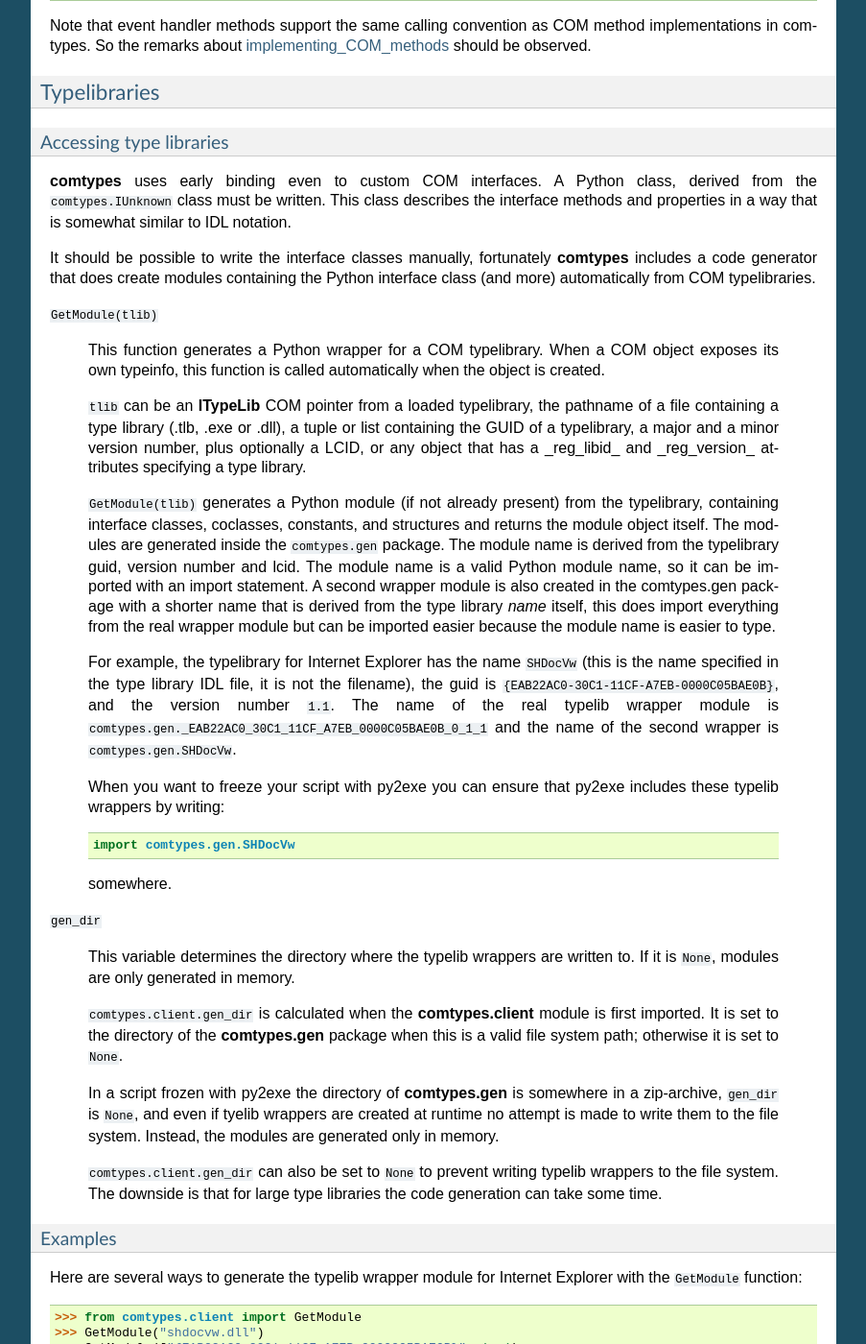
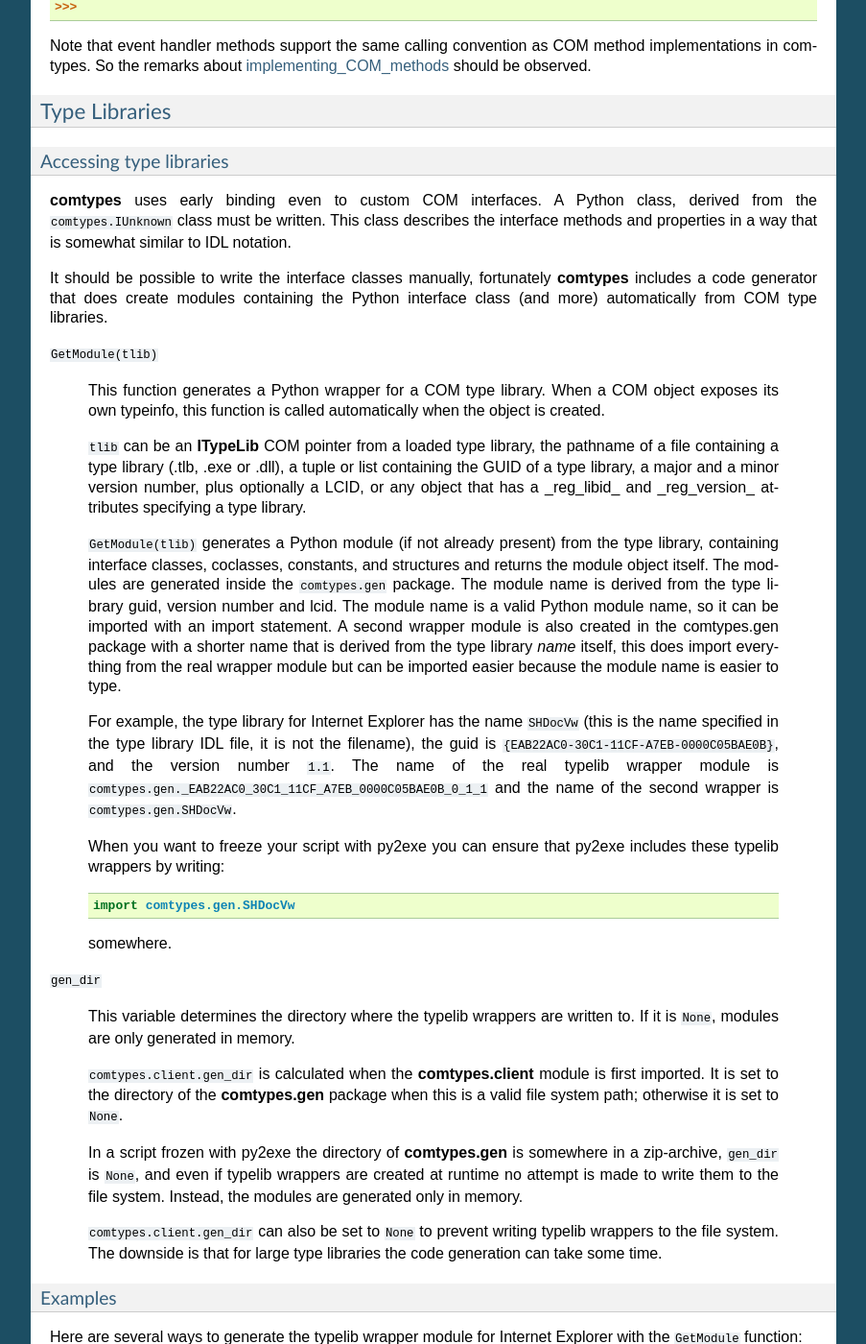
Before and after one commit to enthought/comtypes, a Sphinx documentation site: the page built from docs/source/index.rst, in a window 1280 px wide and 1400 px high, scrolled down 8876 px. Shown: the whole window at 96% size, without its empty margins (198-1101 px from the left). Built offline with Sphinx 7.4.7, drawn with Linux system fonts in a browser that asks for light colours; some of the changed text lies outside the part shown.

Commit message:
Minor doc fixes

```diff
--- a/docs/source/index.rst
+++ b/docs/source/index.rst
@@ -589,7 +589,7 @@ Note that event handler methods support the same calling convention as
 COM method implementations in comtypes.  So the remarks about
 implementing_COM_methods_ should be observed.
 
-Typelibraries
+Type Libraries
 +++++++++++++
 
 Accessing type libraries
@@ -603,26 +603,26 @@ that is somewhat similar to IDL notation.
 It should be possible to write the interface classes manually,
 fortunately |comtypes| includes a code generator that does create
 modules containing the Python interface class (and more) automatically
-from COM typelibraries.
+from COM type libraries.
 
 ``GetModule(tlib)``
 
-    This function generates a Python wrapper for a COM typelibrary.
+    This function generates a Python wrapper for a COM type library.
     When a COM object exposes its own typeinfo, this function is
     called automatically when the object is created.
 
     ``tlib`` can be an **ITypeLib** COM pointer from a loaded
-    typelibrary, the pathname of a file containing a type library
+    type library, the pathname of a file containing a type library
     (.tlb, .exe or .dll), a tuple or list containing the GUID of a
-    typelibrary, a major and a minor version number, plus optionally a
+    type library, a major and a minor version number, plus optionally a
     LCID, or any object that has a _reg_libid_ and _reg_version_
     attributes specifying a type library.
 
     ``GetModule(tlib)`` generates a Python module (if not already
-    present) from the typelibrary, containing interface classes,
+    present) from the type library, containing interface classes,
     coclasses, constants, and structures and returns the module object
     itself.  The modules are generated inside the ``comtypes.gen``
-    package.  The module name is derived from the typelibrary guid,
+    package.  The module name is derived from the type library guid,
     version number and lcid.  The module name is a valid Python module
     name, so it can be imported with an import statement.  A second
     wrapper module is also created in the comtypes.gen package with a
@@ -630,7 +630,7 @@ from COM typelibraries.
     this does import everything from the real wrapper module but can
     be imported easier because the module name is easier to type.
 
-    For example, the typelibrary for Internet Explorer has the name
+    For example, the type library for Internet Explorer has the name
     ``SHDocVw`` (this is the name specified in the type library IDL
     file, it is not the filename), the guid is
     ``{EAB22AC0-30C1-11CF-A7EB-0000C05BAE0B}``, and the version number
@@ -660,7 +660,7 @@ from COM typelibraries.
 
     In a script frozen with py2exe the directory of **comtypes.gen**
     is somewhere in a zip-archive, ``gen_dir`` is ``None``, and even
-    if tyelib wrappers are created at runtime no attempt is made to
+    if typelib wrappers are created at runtime no attempt is made to
     write them to the file system.  Instead, the modules are generated
     only in memory.
 
@@ -678,7 +678,7 @@ Internet Explorer with the ``GetModule`` function:
 
    >>> from comtypes.client import GetModule
    >>> GetModule("shdocvw.dll")
-   >>> GetModule(["{EAB22AC0-30C1-11CF-A7EB-0000C05BAE0B}", 1, 1)
+   >>> GetModule(["{EAB22AC0-30C1-11CF-A7EB-0000C05BAE0B}", 1, 1])
    >>>
 
 This code snippet could be used to generate the typelib wrapper module
@@ -727,7 +727,7 @@ the ``_case_insensitive_`` attribute to ``False``.
 Threading
 +++++++++
 
-XXX mention single threaded apartments, multi threaded apartments.
+XXX mention single-threaded apartments, multi-threaded apartments.
 ``sys.coinit_flags``, ``CoInitialize``, ``CoUninitialize`` and so on.
 All this is pretty advanced stuff.
 
```
Also changed, not shown: other parts of docs/source/index.rst (+6 -6 lines).
